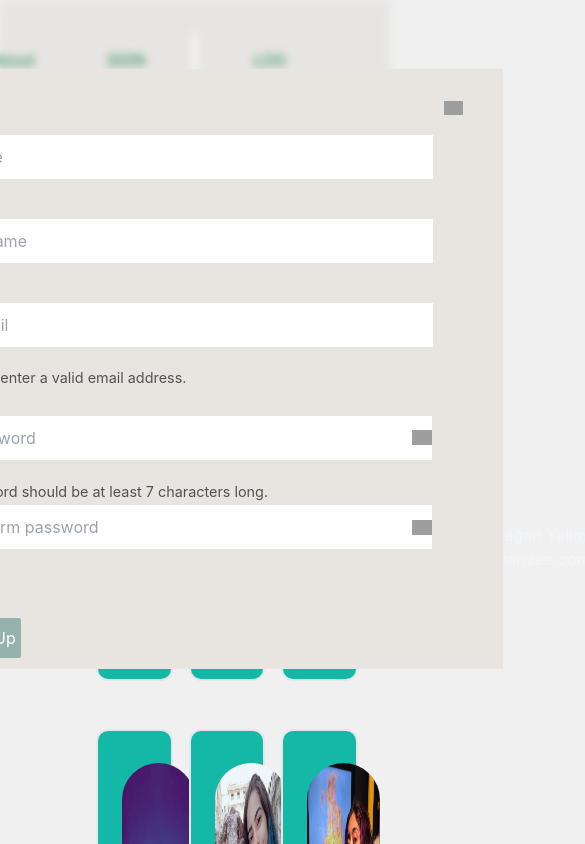
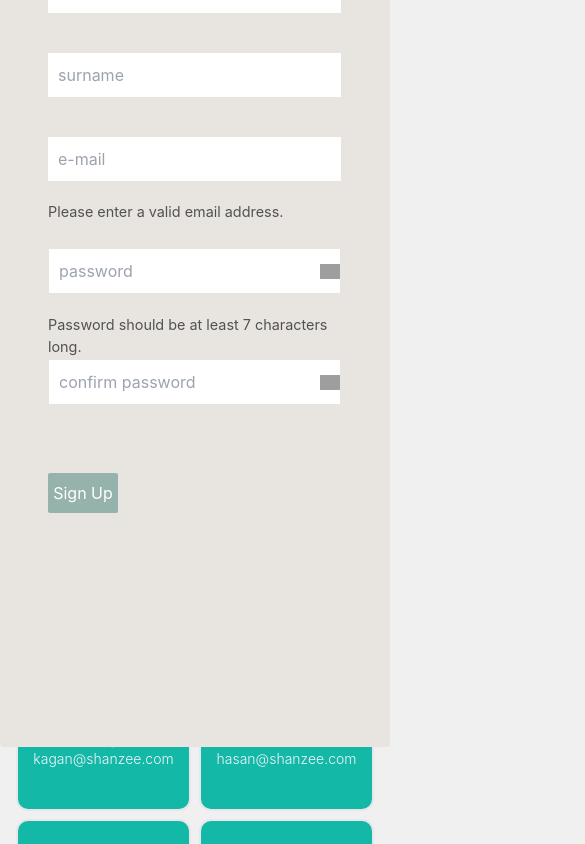
Before and after one commit to yemrebeskan/NeighboorFood, a React (Create React App) app in the folder ui/: page /aboutus in a window 390 px wide. Both pictures are taken after a click on the button "SIGN UP". Shown: the top 844 px of the page, 585 px wide, since content can reach past the window. Built offline with nearby package versions, Linux system fonts and the light colour scheme; no server answers; grey boxes are pictures that could not be loaded; a web font is replaced by a local one.

Commit message:
responsive design for navbar, about us, and login, sign up page and componenets

```diff
--- a/ui/src/App.js
+++ b/ui/src/App.js
@@ -28,18 +28,18 @@ const App = () => {
           <div className={authCtx.isOnClickedSignButton ? 'blur-sm ' : ''}>
             <NavBar />
           </div>
-          <div className="flex justify-center">
+          {/* <div className="border-2 border-green-900"> */}
             {authCtx.isClickedSignUpButton && (
-              <div className="fixed blur-none mr-96 z-40">
-                <SignUpPage></SignUpPage>
+              <div className="fixed top-[50%] left-[50%] flex justify-center items-center blur-none z-40">
+                <SignUpPage />
               </div>
             )}
             {authCtx.isClickedLogInButton && (
-              <div className="fixed mb-40 mr-96 blur-none z-50">
+              <div className="fixed top-[50%] left-[50%] flex justify-center items-center blur-none z-50">
                 <SignInPage />
               </div>
             )}
-          </div>
+          {/* </div> */}
 
           <Routes>
             <Route path="/" element={<HomePage />} />
--- a/ui/src/components/homepageComponents/SignInPage.js
+++ b/ui/src/components/homepageComponents/SignInPage.js
@@ -92,7 +92,7 @@ const SignInPage = () => {
   };
 
   return (
-    <div className="signin rounded">
+    <div className="signin flex -mt-[50%] rounded sm:w-[600px] w-screen sm:h-auto h-screen">
       <img
         className="exitButton"
         src="https://icon-library.com/images/x-button-icon/x-button-icon-17.jpg"
--- a/ui/src/components/homepageComponents/SignUpPage.js
+++ b/ui/src/components/homepageComponents/SignUpPage.js
@@ -206,7 +206,7 @@ const SignUpPage = () => {
   };
 
   return (
-    <div className="signup flex">
+    <div className="signup flex -mt-[50%] rounded sm:w-[600px] w-screen sm:h-auto h-screen">
       <img
         className="exitButton"
         src="https://icon-library.com/images/x-button-icon/x-button-icon-17.jpg"
--- a/ui/src/components/homepageComponents/signin.css
+++ b/ui/src/components/homepageComponents/signin.css
@@ -6,15 +6,12 @@
 }
 
 .signin {
-  width: 600px;
-  margin: 2rem auto;
+  /* width: 600px; */
   padding: 2rem;
   background-color: #e8e5e0;
   display: block;
+  position: fixed;
   flex-direction: row;
-  margin-left: 400px;
-  height: 400px;
-  margin-top: -100px;
 }
 
 .button-class {
--- a/ui/src/components/homepageComponents/signup.css
+++ b/ui/src/components/homepageComponents/signup.css
@@ -6,14 +6,11 @@
 }
 
 .signup {
-  width: 600px;
   padding: 2rem;
   background-color: #e8e5e0;
   display: block;
+  position: fixed;
   flex-direction: row;
-  margin-left: 400px;
-  height: 600px;
-  margin-top: -200px;
 }
 
 .input-class {
--- a/ui/src/components/nav-bar.js
+++ b/ui/src/components/nav-bar.js
@@ -40,20 +40,28 @@ const NavBar = () => {
   };
 
   return (
-    <div className="relative z-50">
-      <nav className="flex bg-stone-200 justify-end">
-        <div className="buttons">
-          <div className="flex justify-end mr-8">
+    <div className="relative z-50 bg-stone-200 mb-28 md:py-12 py-8">
+      <nav className="flex justify-between container max-w-[90rem] mx-auto sm:px-8 px-2">
+        <div>
+          <img
+            onClick={() => navigation('/')}
+            src={logo}
+            className="md:w-40 w-28 absolute mt-3 cursor-pointer"
+            alt="Logo"
+          />
+        </div>
+        <div className="buttons text-[10px] sm:text-[12px] md:text-[16px]">
+          <div className="flex justify-end items-center">
             <Link to="/aboutus">
-              <button className="text-green-700 items-end mb-10 mt-12 mr-16 hover:text-gray-950">
+              <button className="text-green-700 items-end md:mr-16 sm:mr-8 mr-4 hover:text-gray-950">
                 About Us
               </button>
             </Link>
 
             {!authCtx.isLoggedIn && (
-              <div className="border-r-4 border-gray-50 mt-8 mb-7">
+              <div className="border-r-2 border-gray-50">
                 <button
-                  className="text-green-700 mt-2 mb-3 mr-10 p-2 hover:bg-green-700 hover:text-stone-200 rounded"
+                  className="text-green-700 md:mr-5 mr-0 px-2 py-2 hover:bg-green-700 hover:text-stone-200 rounded"
                   onClick={authCtx.handleSignUp}
                 >
                   SIGN UP
@@ -63,7 +71,7 @@ const NavBar = () => {
 
             {!authCtx.isLoggedIn && (
               <button
-                className="text-green-700 items-end mb-10 mt-10 mr-16 ml-12 hover:bg-green-700 p-2 hover:text-stone-200 rounded"
+                className="text-green-700 md:ml-5 ml-0 items-end hover:bg-green-700 px-2 py-2 hover:text-stone-200 rounded"
                 onClick={authCtx.handleLogin}
               >
                 LOG IN
@@ -73,7 +81,7 @@ const NavBar = () => {
             {authCtx.isLoggedIn && user?.isChef && (
               <NavLink
                 to={`/chef/${uid}`}
-                className="text-green-700 items-end mb-10 mt-10 mr-16 ml-4 hover:bg-green-700 p-2 hover:text-stone-200 rounded"
+                className="text-green-700 items-end hover:bg-green-700 px-2 py-2 sm:mr-8 mr-4 hover:text-stone-200 rounded"
               >
                 My Chef Page
               </NavLink>
@@ -81,21 +89,21 @@ const NavBar = () => {
 
             {authCtx.isLoggedIn && !user?.isChef && (
               <Link to="/bechef">
-                <button className="text-green-700 items-end mb-10 mt-10 mr-16 ml-4 hover:bg-green-700 p-2 hover:text-stone-200 rounded">
+                <button className="text-green-700 items-end hover:bg-green-700 px-2 py-2 sm:mr-8 mr-4 hover:text-stone-200 rounded">
                   Be a Chef
                 </button>
               </Link>
             )}
 
             {authCtx.isLoggedIn && (
-              <button className="relative w-10 h-10 mt-8 mr-12 p-2">
+              <button className="relative md:w-10 md:h-10 w-7 h-7 md:mr-12 mr-6">
                 <svg
                   xmlns="http://www.w3.org/2000/svg"
                   fill="none"
                   viewBox="0 0 24 24"
                   strokeWidth="1.5"
                   stroke="currentColor"
-                  className="w-8 h-8 hover:text-green-700 hover:cursor-pointer hover:scale-150"
+                  className="md:w-10 md:h-10 w-7 h-7 hover:text-green-700 hover:cursor-pointer hover:scale-150"
                   onClick={toggleBasket}
                 >
                   <path
@@ -111,7 +119,7 @@ const NavBar = () => {
             {authCtx.isLoggedIn && (
               <button
                 onClick={toggleDropdown}
-                className="relative w-10 h-10 mt-8 mr-2"
+                className="relative md:w-10 md:h-10 w-7 h-7"
               >
                 <svg
                   xmlns="http://www.w3.org/2000/svg"
@@ -119,7 +127,7 @@ const NavBar = () => {
                   viewBox="0 0 24 24"
                   strokeWidth="1.5"
                   stroke="currentColor"
-                  className="w-10 h-10 mt-1"
+                  className="md:w-10 md:h-10 w-7 h-7"
                 >
                   <path
                     strokeLinecap="round"
@@ -133,13 +141,6 @@ const NavBar = () => {
           </div>
         </div>
       </nav>
-
-        <img
-          onClick={() => navigation('/')}
-          src={logo}
-          className="w-40 -mt-16 ml-10 mb-10 mr-40 cursor-pointer"
-          alt="Logo"
-        />
     </div>
   );
 };
--- a/ui/src/components/navbarComponents/DropdownMenu.js
+++ b/ui/src/components/navbarComponents/DropdownMenu.js
@@ -8,17 +8,17 @@ const DropdownMenu = () => {
 
   return (
     //   {authCtx.isAdmin  && ()} bu eklencek chefcontrol için
-    <ul className="absolute right-0 mt-11  bg-white shadow-lg rounded-md  text-green-800 w-48 scale-125 z-10 text-sm">
-      <li className="mb-2 hover:bg-gray-100">
+    <ul className="absolute sm:right-7 right-5 md:mt-12 mt-16 bg-white shadow-lg rounded-md text-green-800 md:w-48 w-36 scale-125 z-10 sm:text-sm text-xs">
+      <li className="hover:bg-gray-100 rounded-t-md">
         <div
           onClick={() => navigation('/profile')}
-          className="w-full text-left p-4 "
+          className="w-full text-left p-4"
         >
           Profile
         </div>
       </li>
 
-      <li className="mb-2 hover:bg-gray-100">
+      <li className="hover:bg-gray-100">
         <div
           onClick={() => navigation('/favorites')}
           className="w-full text-left p-4"
@@ -26,7 +26,7 @@ const DropdownMenu = () => {
           Favorites
         </div>
       </li>
-      <li className="mb-2 hover:bg-gray-100">
+      <li className="hover:bg-gray-100">
         <div
           onClick={() => navigation('/orders')}
           className="w-full text-left p-4"
@@ -34,7 +34,7 @@ const DropdownMenu = () => {
           Orders
         </div>
       </li>
-      <li className="mb-2 hover:bg-gray-100">
+      <li className="hover:bg-gray-100">
         <div
           onClick={() => navigation('/settings')}
           className="w-full text-left p-4"
@@ -42,7 +42,7 @@ const DropdownMenu = () => {
           Settings
         </div>
       </li>
-      <li className="mb-2 hover:bg-gray-100">
+      <li className="hover:bg-gray-100">
         <div
           onClick={() => navigation('/bechef')}
           className="w-full text-left p-4"
@@ -51,7 +51,7 @@ const DropdownMenu = () => {
         </div>
       </li>
 
-      <li className="mb-2 hover:bg-gray-100">
+      <li className="hover:bg-gray-100">
         <div
           onClick={() => navigation('/admin/chefcontrol')}
           className="w-full text-left p-4"
@@ -60,7 +60,7 @@ const DropdownMenu = () => {
         </div>
       </li>
 
-      <li className="mb-2 hover:bg-gray-100">
+      <li className="hover:bg-gray-100 rounded-b-md">
         <div
           onClick={authCtx.onLogout}
           className="w-full text-left text-sm p-4"
--- a/ui/src/pages/AboutUs.js
+++ b/ui/src/pages/AboutUs.js
@@ -48,18 +48,18 @@ const AboutUs = (props) => {
 
   return (
     <div>
-      <p className="text-6xl  text-center text-teal-500">Our Team</p>
-      <div className="mb-60 justify-center grid grid-cols-3 ml-20 p-4 ">
+      <p className="text-6xl  text-center text-teal-500 mb-16">Our Team</p>
+      <div className="mb-10 justify-center grid md:grid-cols-3 grid-cols-2 gap-2 p-4 container max-w-7xl m-auto px-4">
         {developerTeams.map((developer, index) => {
           return (
-            <div key={index} className="border-2 mt-12 bg-teal-500 flex mr-4 text-slate-100 h-72 hover:bg-teal-600 rounded-xl">
+            <div key={index} className="flex xl:flex-row flex-col xl:justify-start justify-center items-center border-2 py-10 sm:px-6 px-2 text-slate-100 hover:bg-teal-600 bg-teal-500 rounded-xl">
               <img
                 src={developer.image}
-                className="rounded-full ml-6 h-60 mt-8"
+                className="rounded-full sm:h-40 h-24 xl:mr-3 mb-3"
               ></img>
-              <div className="mt-32 ml-12">
-                <p>{developer.name}</p>
-                <p>{developer.mail}</p>
+              <div className="flex flex-col xl:items-start items-center">
+                <p className="font-bold sm:text-lg text-xs">{developer.name}</p>
+                <p className='container font-light text-sm'>{developer.mail}</p>
               </div>
             </div>
           )
```
Also changed, not shown: ui/src/context/AuthContext.js (+5 -5 lines).
